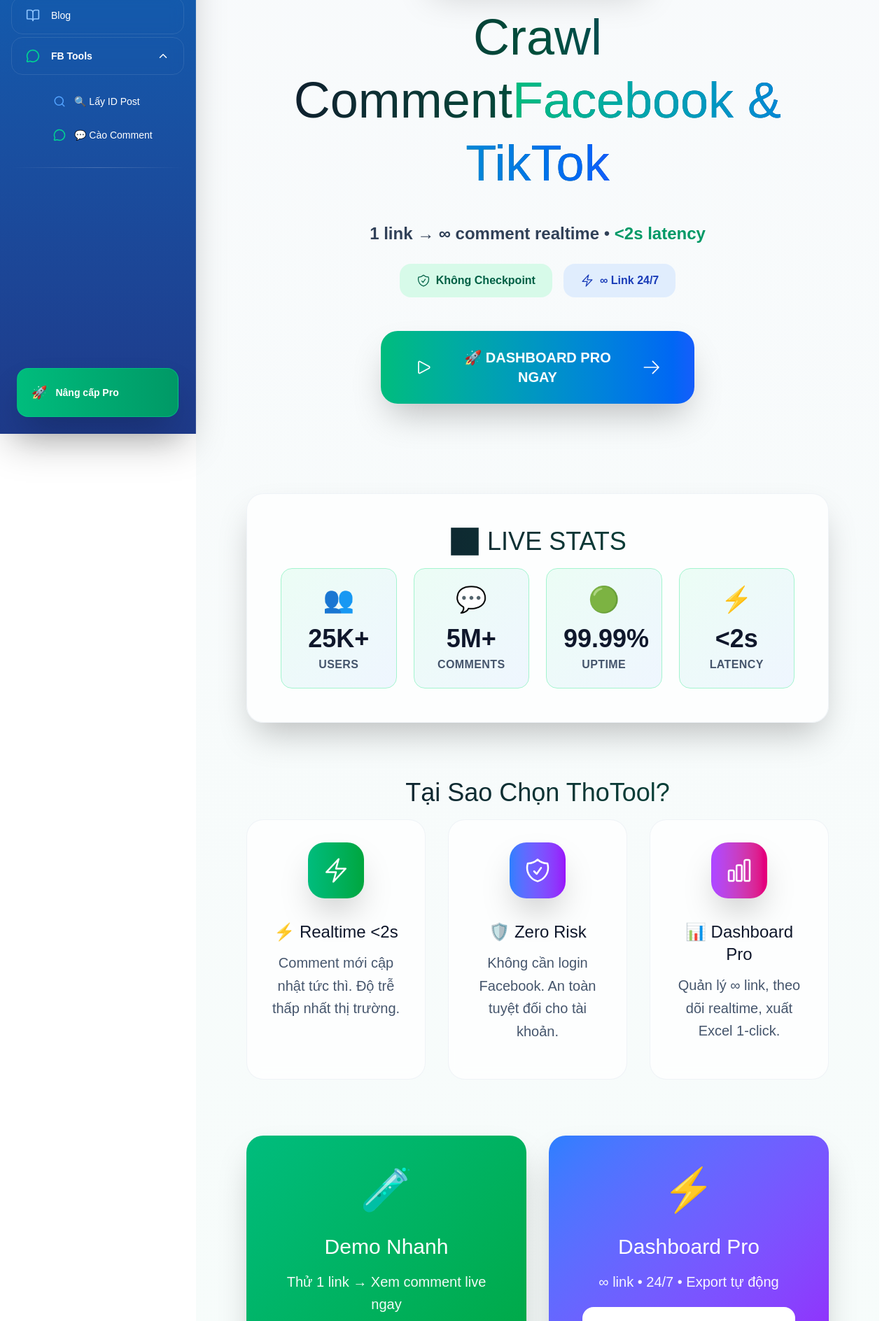
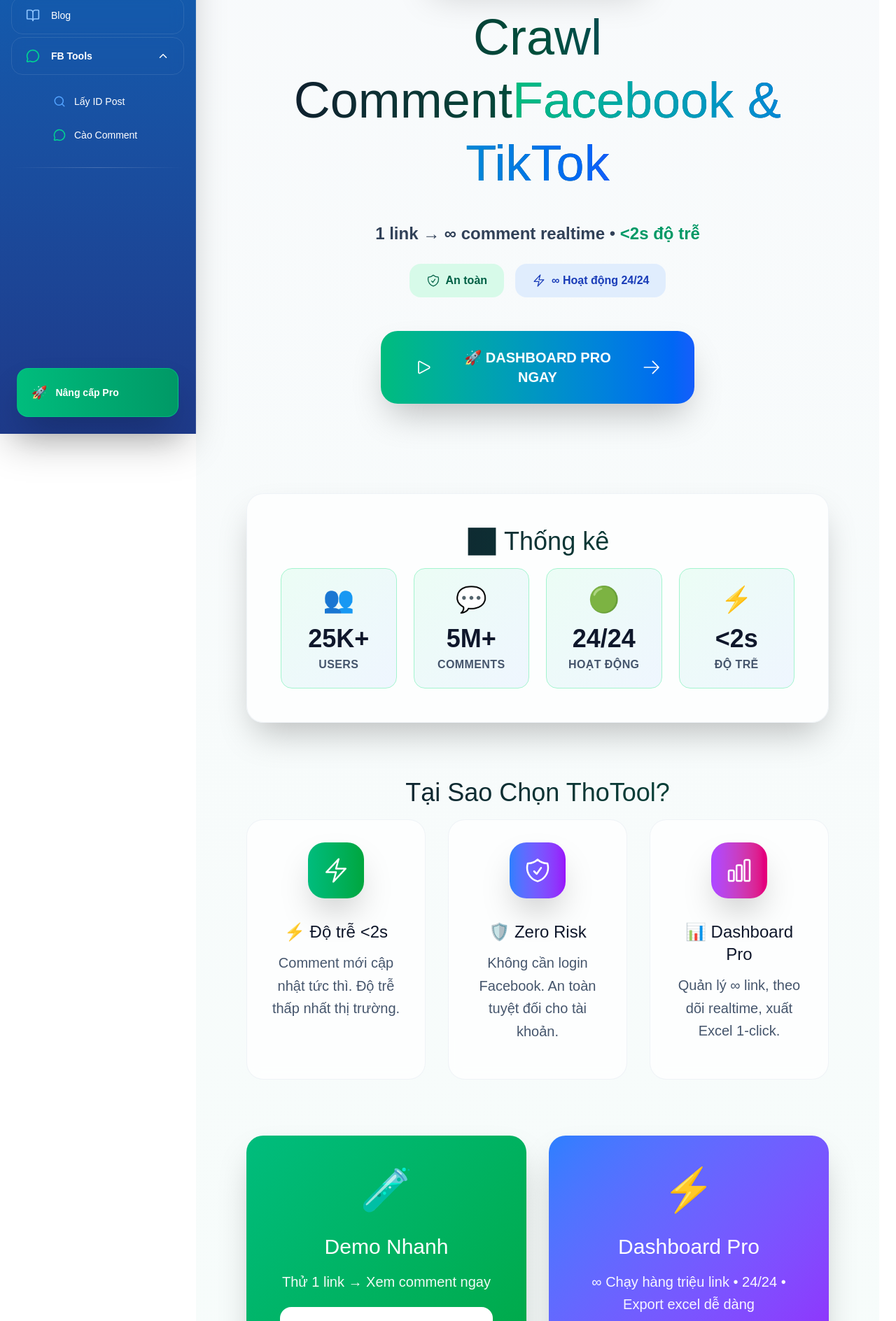
Before and after one commit to thobui14ig/frontend-seo, a Next.js app: page / in a window 1280 px wide. Shown: the part 180-2068 px from the top of the page at 70% size. Built offline with nearby package versions, Linux system fonts and the light colour scheme; what @ant-design/nextjs-registry would draw is missing.

Commit message:
update layout

```diff
--- a/app/blog/page.tsx
+++ b/app/blog/page.tsx
@@ -44,15 +44,15 @@
               <br className="sm:hidden" />
               <span className="block mt-4 sm:mt-0">
                 <span className="bg-gradient-to-r from-emerald-500 to-blue-600 bg-clip-text text-transparent">
-                  Facebook Marketing
+                  Facebook Tiktok Marketing
                 </span>
               </span>
             </h1>
 
             <div className="max-w-3xl mx-auto mb-12 px-4">
               <p className="text-xl sm:text-2xl text-slate-700 leading-relaxed text-balance">
-                Tất cả kiến thức crawl comment, lấy ID post, tool scraper realtime.
-                <span className="text-emerald-600 font-bold">25K+ marketers đã áp dụng</span>
+                Tất cả kiến thức crawl comment, lấy ID post, tool crawl facebook, tiktok realtime.
+                <span className="text-emerald-600 font-bold">25K+ user đã áp dụng</span>
               </p>
             </div>
 
@@ -69,6 +69,13 @@
                 className="group bg-white text-slate-900 font-black py-5 px-10 text-xl rounded-3xl shadow-2xl hover:shadow-3xl hover:-translate-y-2 transition-all flex items-center gap-3 border-2 border-slate-200"
               >
                 💬 Demo Cào Comment
+                <BoltIcon className="w-6 h-6 group-hover:translate-x-2 transition-transform" />
+              </Link>
+              <Link
+                href="/facebook/find-comment-post"
+                className="group from-emerald-400 text-slate-900 font-black py-5 px-10 text-xl rounded-3xl shadow-2xl hover:shadow-3xl hover:-translate-y-2 transition-all flex items-center gap-3 border-2 border-slate-200"
+              >
+                ⚡ Phiên bản Pro chạy hàng triệu link
                 <BoltIcon className="w-6 h-6 group-hover:translate-x-2 transition-transform" />
               </Link>
             </div>
@@ -143,7 +150,7 @@
                 >
                   <div className="text-4xl mb-4">🔍</div>
                   <div>Lấy ID Post</div>
-                  <div className="text-emerald-100 text-sm mt-2 opacity-0 group-hover:opacity-100 transition-all">&lt;1s realtime</div>
+                  <div className="text-emerald-100 text-sm mt-2 opacity-0 group-hover:opacity-100 transition-all">&lt;2s realtime</div>
                 </Link>
 
                 <Link
@@ -160,8 +167,8 @@
                   className="group bg-gradient-to-r from-purple-400 to-purple-600 text-white p-8 rounded-3xl shadow-2xl hover:shadow-3xl hover:-translate-y-3 transition-all text-center font-bold text-xl"
                 >
                   <div className="text-4xl mb-4">⚡</div>
-                  <div>Dashboard Pro</div>
-                  <div className="text-purple-100 text-sm mt-2 opacity-0 group-hover:opacity-100 transition-all">∞ link 24/7</div>
+                  <div>Phiên bản Pro chạy hàng triệu link</div>
+                  <div className="text-purple-100 text-sm mt-2 opacity-0 group-hover:opacity-100 transition-all">∞ link 24/24</div>
                 </Link>
               </div>
 
@@ -170,7 +177,7 @@
                   href="https://fb.quetso.com/"
                   className="block w-full max-w-md mx-auto bg-white text-emerald-900 font-black py-6 px-12 text-2xl rounded-3xl shadow-2xl hover:shadow-3xl hover:-translate-y-3 transition-all flex items-center justify-center gap-4 mx-auto group"
                 >
-                  🚀 TRẢI NGHIỆM DASHBOARD PRO
+                  🚀 TRẢI NGHIỆM PHIÊN BẢN PRO
                   <ArrowRightIcon className="w-8 h-8 group-hover:translate-x-3 transition-transform" />
                 </Link>
               </div>
--- a/app/page.tsx
+++ b/app/page.tsx
@@ -55,16 +55,16 @@
 
             <div className="max-w-2xl mx-auto mb-12 px-4">
               <p className="text-xl sm:text-2xl text-slate-700 leading-relaxed mb-8 text-balance">
-                <strong>1 link → ∞ comment realtime</strong> • <span className="text-emerald-600 font-bold">&lt;2s latency</span>
+                <strong>1 link → ∞ comment realtime</strong> • <span className="text-emerald-600 font-bold">&lt;2s độ trễ</span>
               </p>
               <div className="flex flex-col sm:flex-row gap-4 justify-center items-center text-sm sm:text-base text-slate-600 mb-12">
                 <div className="flex items-center gap-2 bg-emerald-100/80 text-emerald-800 px-6 py-3 rounded-2xl font-semibold">
                   <ShieldCheckIcon className="w-5 h-5" />
-                  Không Checkpoint
+                  An toàn
                 </div>
                 <div className="flex items-center gap-2 bg-blue-100/80 text-blue-800 px-6 py-3 rounded-2xl font-semibold">
                   <BoltIcon className="w-5 h-5" />
-                  ∞ Link 24/7
+                  ∞ Hoạt động 24/24
                 </div>
               </div>
             </div>
@@ -82,14 +82,14 @@
           {/* Live Stats */}
           <section className="bg-white/70 backdrop-blur-sm rounded-3xl p-8 sm:p-12 mb-20 border border-slate-200/50 shadow-2xl">
             <h2 className="text-3xl sm:text-4xl font-black text-center mb-12 bg-gradient-to-r from-slate-900 to-emerald-900 bg-clip-text text-transparent">
-              📊 LIVE STATS
+              📊 Thống kê
             </h2>
             <div className="grid grid-cols-2 md:grid-cols-4 gap-6 text-center">
               {[
                 { num: '25K+', label: 'Users', icon: '👥' },
                 { num: '5M+', label: 'Comments', icon: '💬' },
-                { num: '99.99%', label: 'Uptime', icon: '🟢' },
-                { num: '<2s', label: 'Latency', icon: '⚡' }
+                { num: '24/24', label: 'Hoạt động', icon: '🟢' },
+                { num: '<2s', label: 'Độ trễ', icon: '⚡' }
               ].map((stat, i) => (
                 <div key={i} className="group p-6 rounded-2xl bg-gradient-to-br from-emerald-50 to-blue-50 border border-emerald-200 hover:shadow-2xl hover:-translate-y-2 transition-all">
                   <div className="text-4xl mb-4">{stat.icon}</div>
@@ -109,7 +109,7 @@
               {[
                 {
                   icon: BoltIcon,
-                  title: '⚡ Realtime <2s',
+                  title: '⚡ Độ trễ <2s',
                   desc: 'Comment mới cập nhật tức thì. Độ trễ thấp nhất thị trường.',
                   color: 'from-emerald-500 to-green-600'
                 },
@@ -142,7 +142,7 @@
             <div className="group bg-gradient-to-br from-emerald-500 to-green-600 text-white p-12 rounded-3xl shadow-2xl hover:shadow-3xl hover:-translate-y-4 transition-all text-center">
               <div className="text-6xl mb-8">🧪</div>
               <h3 className="text-3xl font-black mb-6 leading-tight">Demo Nhanh</h3>
-              <p className="text-xl opacity-95 mb-10 leading-relaxed">Thử 1 link → Xem comment live ngay</p>
+              <p className="text-xl opacity-95 mb-10 leading-relaxed">Thử 1 link → Xem comment ngay</p>
               <Link href="/facebook/find-comment-post" className="inline-flex items-center gap-3 bg-white text-emerald-900 font-black py-5 px-10 text-xl rounded-2xl hover:shadow-2xl transition-all w-full max-w-sm mx-auto">
                 Demo Miễn Phí
                 <ArrowRightIcon className="w-6 h-6 group-hover:translate-x-2 transition-transform" />
@@ -152,7 +152,7 @@
             <div className="group bg-gradient-to-br from-blue-500 to-purple-600 text-white p-12 rounded-3xl shadow-2xl hover:shadow-3xl hover:-translate-y-4 transition-all text-center">
               <div className="text-6xl mb-8">⚡</div>
               <h3 className="text-3xl font-black mb-6 leading-tight">Dashboard Pro</h3>
-              <p className="text-xl opacity-95 mb-10 leading-relaxed">∞ link • 24/7 • Export tự động</p>
+              <p className="text-xl opacity-95 mb-10 leading-relaxed">∞ Chạy hàng triệu link • 24/24 • Export excel dễ dàng</p>
               <Link href="https://fb.quetso.com/" className="inline-flex items-center gap-3 bg-white text-blue-900 font-black py-5 px-10 text-xl rounded-2xl hover:shadow-2xl transition-all w-full max-w-sm mx-auto">
                 Truy Cập Dashboard
                 <ArrowRightIcon className="w-6 h-6 group-hover:translate-x-2 transition-transform" />
@@ -202,10 +202,10 @@
                 25K+ sellers tăng 5x doanh số
               </div>
               <h2 className="text-4xl sm:text-6xl font-black mb-8 bg-gradient-to-r from-slate-900 via-emerald-900 to-blue-900 bg-clip-text text-transparent leading-tight">
-                Sẵn sàng bắt lead
+                Sẵn sàng
                 <br className="sm:hidden" />
                 <span className="bg-gradient-to-r from-emerald-500 to-blue-600 bg-clip-text text-transparent">
-                  realtime ngay?
+                  bắt đầu ngay?
                 </span>
               </h2>
               <p className="text-2xl text-slate-600 mb-12 max-w-2xl mx-auto">
@@ -216,12 +216,12 @@
                   href="https://fb.quetso.com/"
                   className="block w-full max-w-lg mx-auto bg-white text-emerald-900 font-black py-8 px-12 text-2xl rounded-3xl shadow-2xl hover:shadow-3xl hover:-translate-y-3 transition-all flex items-center justify-center gap-6 mx-auto group"
                 >
-                  🚀 BẮT ĐẦU NGAY - MIỄN PHÍ
+                  🚀 BẮT ĐẦU NGAY
                   <ArrowRightIcon className="w-10 h-10 group-hover:translate-x-4 transition-transform" />
                 </Link>
               </div>
               <div className="text-xl text-slate-500 space-y-2 max-w-2xl mx-auto">
-                <p>✅ Không cần credit card • Hủy mọi lúc</p>
+                <p>✅ Tạo tài khoản dễ dàng • Hủy mọi lúc</p>
                 <p>✅ 99.99% uptime • Support 24/7 tiếng Việt</p>
                 <p>✅ Facebook + TikTok • Private post OK</p>
               </div>
--- a/common/components/layout/Layout.tsx
+++ b/common/components/layout/Layout.tsx
@@ -1,9 +1,9 @@
+// app/Layout.tsx (RootLayout + Sidebar + menu items)
 'use client'
 
 import {
   BookOpen,
   ChevronDown,
-  FileText,
   Home,
   MessageCircle,
   Search,
@@ -13,12 +13,12 @@
 import { useState } from 'react'
 import MobileHeader from './MobileHeader'
 
-interface Props {
+interface SidebarProps {
   open: boolean
   onClose: () => void
 }
 
-function Sidebar({ open, onClose }: Props) {
+function Sidebar({ open, onClose }: SidebarProps) {
   const [openService, setOpenService] = useState(true)
 
   return (
@@ -33,7 +33,9 @@
 
       <aside
         className={`
-        fixed z-50 top-0 left-0 h-full w-[280px]
+        fixed z-40 top-14 md:top-0 left-0
+        h-[calc(100vh-56px)] md:h-full
+        w-[280px]
         bg-gradient-to-b from-[#0b63b6] to-[#1e3a8a] text-white
         backdrop-blur-xl border-r border-white/10
         transition-transform duration-300 shadow-2xl
@@ -52,7 +54,10 @@
               <span className="text-xs opacity-75 block">FB Scraper #1</span>
             </div>
           </div>
-          <button className="md:hidden p-2 rounded-xl hover:bg-white/20 transition-all" onClick={onClose}>
+          <button
+            className="md:hidden p-2 rounded-xl hover:bg-white/20 transition-all"
+            onClick={onClose}
+          >
             <X size={20} />
           </button>
         </div>
@@ -60,54 +65,61 @@
         {/* Menu */}
         <nav className="px-4 py-6 space-y-1 text-sm">
           <Item
-            href='/'
+            href="/"
             icon={<Home size={20} className="text-emerald-300" />}
             label="Trang chủ"
-            active={false}
           />
 
           <Item
-            href='/blog'
+            href="/blog"
             icon={<BookOpen size={20} className="text-blue-300" />}
             label="Blog"
-            active={false}
           />
 
-          {/* Services Dropdown */}
           <div>
             <button
               onClick={() => setOpenService(!openService)}
               className="group flex w-full items-center justify-between px-5 py-4 rounded-2xl hover:bg-white/10 transition-all backdrop-blur-sm border border-white/10"
             >
               <div className="flex items-center gap-4">
-                <MessageCircle size={20} className="text-emerald-400 group-hover:scale-110 transition-transform" />
+                <MessageCircle
+                  size={20}
+                  className="text-emerald-400 group-hover:scale-110 transition-transform"
+                />
                 <span className="font-semibold">FB Tools</span>
               </div>
               <ChevronDown
                 size={18}
-                className={`transition-transform duration-200 ${openService ? 'rotate-180' : ''}`}
+                className={`transition-transform duration-200 ${
+                  openService ? 'rotate-180' : ''
+                }`}
               />
             </button>
 
-            <div className={`overflow-hidden transition-all duration-300 ${openService ? 'max-h-96 mt-2' : 'max-h-0 mt-0'}`}>
+            <div
+              className={`overflow-hidden transition-all duration-300 ${
+                openService ? 'max-h-96 mt-2' : 'max-h-0 mt-0'
+              }`}
+            >
               {openService && (
                 <div className="ml-8 space-y-1 py-2">
                   <SubItem
-                    href='/facebook/find-post-info'
+                    href="/facebook/find-post-info"
                     icon={<Search size={18} className="text-blue-400" />}
-                    label="🔍 Lấy ID Post"
+                    label="Lấy ID Post"
                   />
                   <SubItem
-                    href='/facebook/find-comment-post'
-                    icon={<MessageCircle size={18} className="text-emerald-400" />}
-                    label="💬 Cào Comment"
+                    href="/facebook/find-comment-post"
+                    icon={
+                      <MessageCircle size={18} className="text-emerald-400" />
+                    }
+                    label="Cào Comment"
                   />
                 </div>
               )}
             </div>
           </div>
 
-          {/* Divider */}
           <div className="my-4 h-px bg-gradient-to-r from-transparent via-white/20 to-transparent" />
         </nav>
 
--- a/common/components/layout/MobileHeader.tsx
+++ b/common/components/layout/MobileHeader.tsx
@@ -1,23 +1,41 @@
+// app/MobileHeader.tsx
 'use client'
+
 import { Menu } from 'lucide-react'
 
-export default function MobileHeader({
-  onOpen
-}: {
-  onOpen: () => void
-}) {
+export default function MobileHeader({ onOpen }: { onOpen: () => void }) {
   return (
     <header
       className="
         md:hidden
         fixed top-0 left-0 right-0
-        z-40
+        z-50
+        bg-gradient-to-r from-slate-900/95 to-blue-900/95
+        backdrop-blur-xl border-b border-white/10
         flex items-center gap-3
-        px-4 py-3
+        px-4 py-4
+        shadow-2xl
       "
     >
-      <button onClick={onOpen}>
-        <Menu size={22} />
+      <button
+        onClick={onOpen}
+        className="
+          group relative p-3 rounded-2xl
+          bg-white/20 hover:bg-white/30
+          backdrop-blur-sm border border-white/30
+          shadow-xl hover:shadow-2xl
+          transition-all duration-300
+          hover:scale-110 hover:-translate-y-1
+          active:scale-95
+        "
+      >
+        <div className="w-6 h-6 flex flex-col justify-center items-center gap-1.5 p-1">
+          <div className="w-6 h-0.5 bg-gradient-to-r from-emerald-400 to-blue-400 rounded-full group-hover:w-7 transition-all duration-300" />
+          <div className="w-6 h-0.5 bg-gradient-to-r from-emerald-400 to-blue-400 rounded-full group-hover:w-7 transition-all duration-300" />
+          <div className="w-6 h-0.5 bg-gradient-to-r from-emerald-400 to-blue-400 rounded-full group-hover:w-7 transition-all duration-300" />
+        </div>
+        <Menu size={22} className="absolute inset-0 opacity-0" />
+        <div className="absolute -inset-1 bg-gradient-to-r from-emerald-400/30 to-blue-400/30 rounded-3xl blur opacity-0 group-hover:opacity-100 transition-all duration-300" />
       </button>
     </header>
   )
--- a/common/components/layout/SeoLayout.tsx
+++ b/common/components/layout/SeoLayout.tsx
@@ -1,11 +1,14 @@
-import RootLayout from './Layout'
+import RootLayout from "./Layout";
 
 export default function SeoLayout({ children }: { children: React.ReactNode }) {
   return (
     <div className="flex min-h-screen">
       <RootLayout />
       <div className="flex-1 md:ml-64 flex flex-col">
-        <main className="flex-1 p-4 md:p-6">{children}</main>
+        {/* đẩy nội dung xuống dưới mobile header */}
+        <main className="flex-1 p-4 md:p-6 mt-14 md:mt-0">
+          {children}
+        </main>
       </div>
     </div>
   )
```
